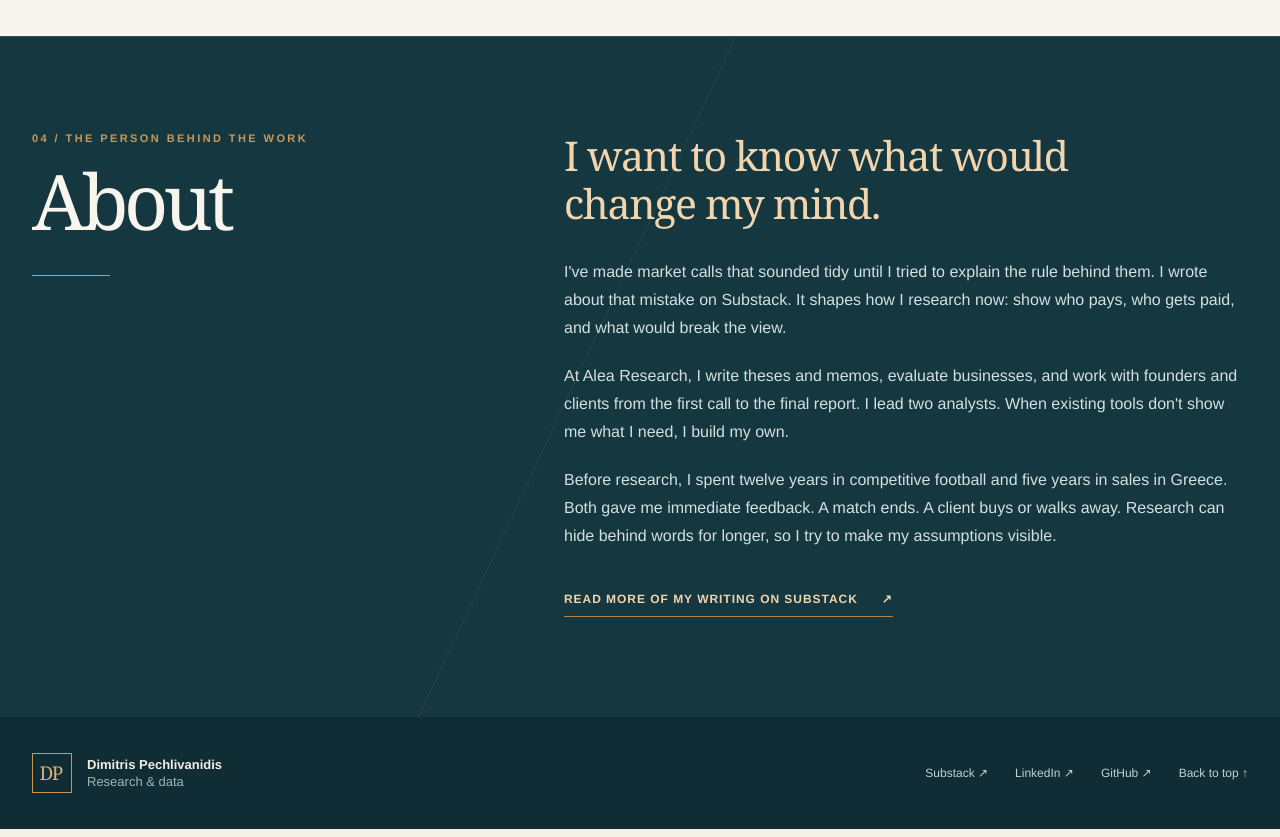
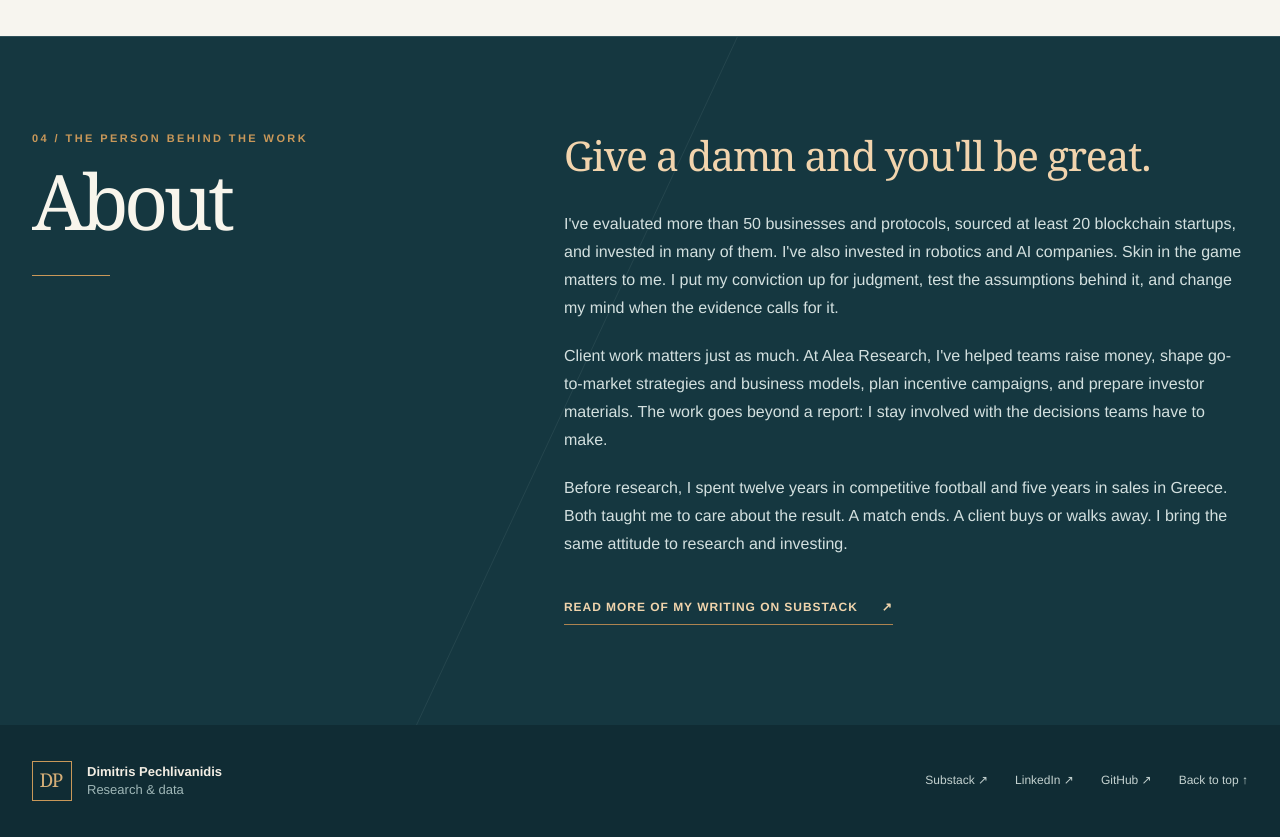
Before and after one commit to 0xDimi/0xdimi.github.io, a plain HTML site: page docs/index.html in a window 1280 px wide. Shown: the part 4940-5777 px from the top of the page. Drawn offline with Linux system fonts and the light colour scheme.

Commit message:
Update About section with investing and client work

```diff
--- a/docs/index.html
+++ b/docs/index.html
@@ -376,10 +376,10 @@
       <div class="container about-grid">
         <div class="about-heading"><p class="section-no">04 / THE PERSON BEHIND THE WORK</p><h2 id="about-title">About</h2><div class="about-rule" aria-hidden="true"></div></div>
         <div class="about-copy">
-          <p class="about-lead">I want to know what would change my mind.</p>
-          <p>I've made market calls that sounded tidy until I tried to explain the rule behind them. I wrote about that mistake on Substack. It shapes how I research now: show who pays, who gets paid, and what would break the view.</p>
-          <p>At Alea Research, I write theses and memos, evaluate businesses, and work with founders and clients from the first call to the final report. I lead two analysts. When existing tools don't show me what I need, I build my own.</p>
-          <p>Before research, I spent twelve years in competitive football and five years in sales in Greece. Both gave me immediate feedback. A match ends. A client buys or walks away. Research can hide behind words for longer, so I try to make my assumptions visible.</p>
+          <p class="about-lead">Give a damn and you'll be great.</p>
+          <p>I've evaluated more than 50 businesses and protocols, sourced at least 20 blockchain startups, and invested in many of them. I've also invested in robotics and AI companies. Skin in the game matters to me. I put my conviction up for judgment, test the assumptions behind it, and change my mind when the evidence calls for it.</p>
+          <p>Client work matters just as much. At Alea Research, I've helped teams raise money, shape go-to-market strategies and business models, plan incentive campaigns, and prepare investor materials. The work goes beyond a report: I stay involved with the decisions teams have to make.</p>
+          <p>Before research, I spent twelve years in competitive football and five years in sales in Greece. Both taught me to care about the result. A match ends. A client buys or walks away. I bring the same attitude to research and investing.</p>
           <a class="about-link" href="https://meditationsbyd.substack.com/" target="_blank" rel="noopener">Read more of my writing on Substack <span aria-hidden="true">↗</span></a>
         </div>
       </div>
```
